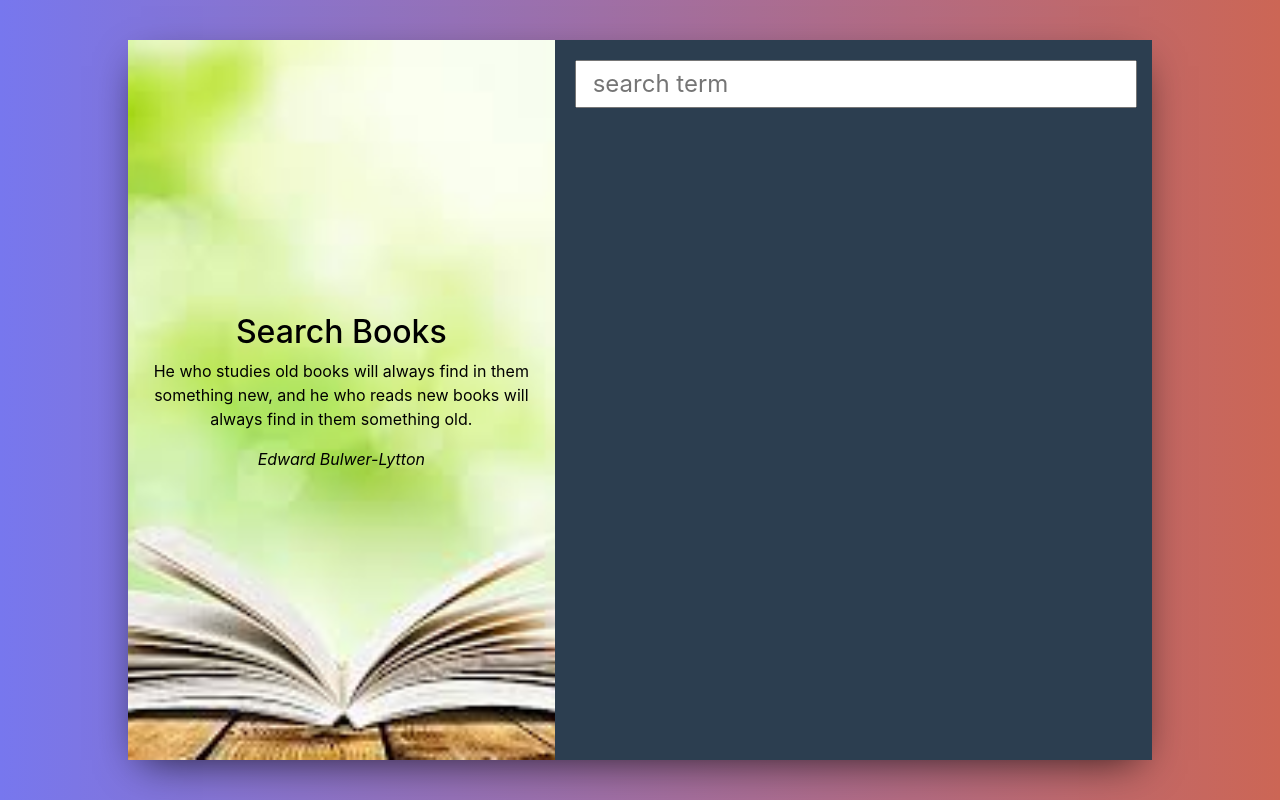
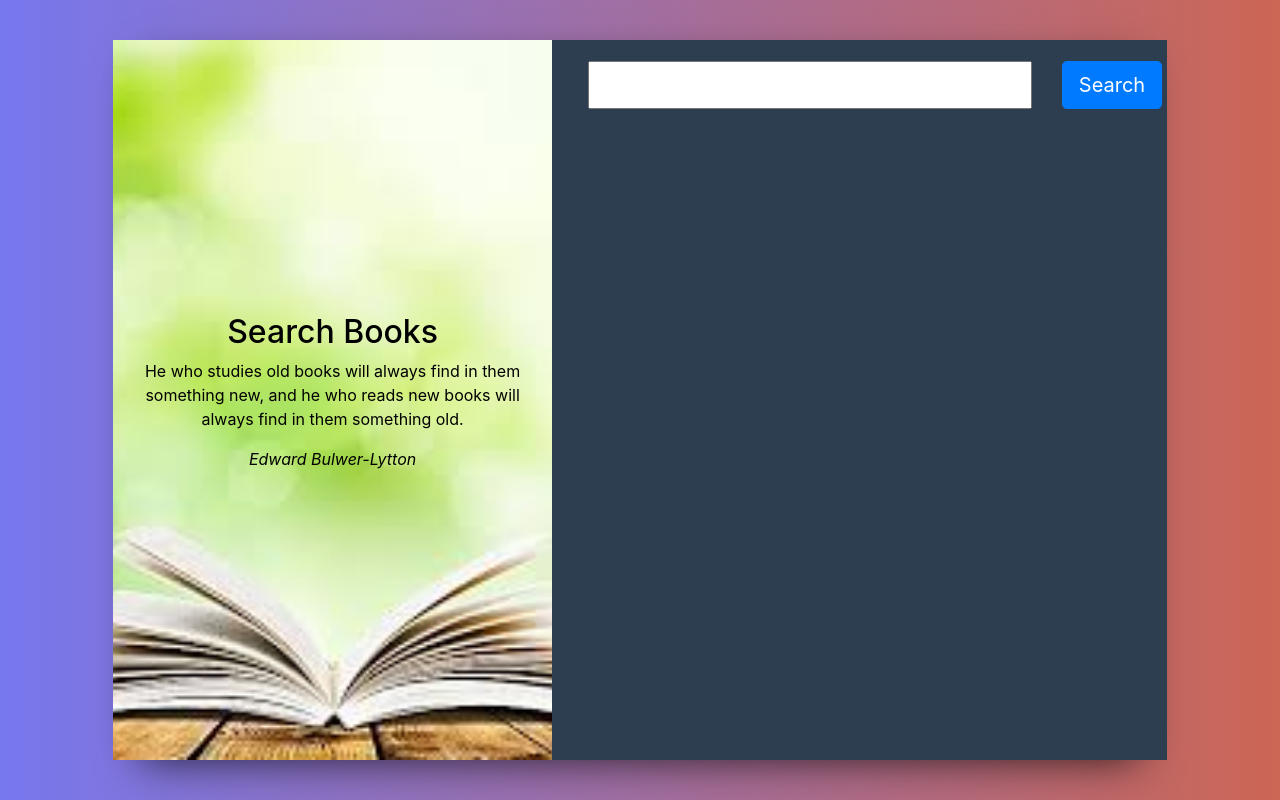
Before and after one commit to tpham20908/books-search, a React (Create React App) app: page / in a window 1280 px wide. Built offline with nearby package versions, Linux system fonts and the light colour scheme.

Commit message:
tweaked components

```diff
--- a/src/components/App.js
+++ b/src/components/App.js
@@ -1,30 +1,36 @@
 import React, { Component } from 'react';
-import $ from "jquery";
 import 'styles/App.css';
-import { APIKEY, URL } from "config";
-import Book from "components/Book";
+import Books from "components/Books";
 import Title from "components/Title";
+import Form from "components/Form";
 
 class App extends Component {
   constructor(props) {
     super(props);
-    this.state = {}
+    this.state = {
+      books: []
+    }
+
+    this.handleSearch = this.handleSearch.bind(this);
   }
 
-  performSearch(searchTerm) {
-    const url = URL + searchTerm;
-    $.ajax({
-      url: url,
-      success: (searchResult) => {
-        let bookRows = [];
-        const items = searchResult.items;
+  handleSearch(searchTerm) {
+    if (searchTerm === "") {
+      window.alert("Cannot find that book!!!");
+      return;
+    }
+    fetch("https://www.googleapis.com/books/v1/volumes?q=" + searchTerm)
+      .then(res => res.json())
+      .then(data => {
+        let list = [];
+        const items = data.items;
         items.forEach(item => {
           let bookInfo = {};
           let info = item.volumeInfo;
           bookInfo.id = item.id;
           bookInfo.title = info.title;
           bookInfo.category = info.categories + "";
-          bookInfo.author = info.authors ? info.authors + "" : "N/A" ;
+          bookInfo.author = info.authors ? info.authors + "" : "N/A";
           bookInfo.publisher = info.publisher;
           bookInfo.publishedDate = info.publishedDate;
           bookInfo.description = info.description;
@@ -32,39 +38,30 @@ class App extends Component {
           bookInfo.infoLink = info.infoLink;
           bookInfo.rating = info.averageRating ? `${info.averageRating}` : "N/A";
 
-          let bookRow = <Book key={bookInfo.id} bookInfo={bookInfo} />
-          bookRows.push(bookRow);
+          list.push(bookInfo);
         });
-        this.setState({ books: bookRows });
-      },
-      error: (xhr, status, err) => {
-        console.error("Failed to fetch data");
-      }
-    })
-  }
-
-  searchHandle(event) {
-    const searchTerm = event.target.value ? event.target.value : " ";
-    this.performSearch(searchTerm);
+        this.setState({ books: list });
+      });
   }
 
   render() {
     return (
       <div className="wrapper">
         <div className="main">
-          <div className="container">
-            <div className="row">
-              <div className="col-sm-5 title-container">
-                <Title />
-              </div>
-              <div className="col-sm-7 list-container">
-                <input onChange={this.searchHandle.bind(this)}
+          <div className="row">
+            <div className="col-sm-5 title-container">
+              <Title />
+            </div>
+            <div className="col-sm-7 list-container">
+              {/* <input onChange={this.searchHandle.bind(this)}
                   placeholder="search term"
                   className="mb-4" />
                 <div className="list">
                   {this.state.books}
-                </div>
-              </div>
+                </div> */}
+
+              <Form onSubmit={this.handleSearch} />
+              <Books bookList={this.state.books} />
             </div>
           </div>
         </div>
--- a/src/components/Book.js
+++ /dev/null
@@ -1,26 +0,0 @@
-import React, { Component } from 'react';
-
-class Books extends Component {
-  render() {
-    return (
-      <div className="row mb-3 ml-2">
-        <img className="col-sm-4 img-fluid img-thumbnail"
-          src={this.props.bookInfo.imageLink}
-          alt={this.props.bookInfo.title} />
-        <div className="col-sm-8">
-          <h5 className="card-title">{this.props.bookInfo.title}</h5>
-          <h6>Author(s): {this.props.bookInfo.author}</h6>
-          <p>Published: {this.props.bookInfo.publishedDate}</p>
-          <p>Publisher: {this.props.bookInfo.publisher}</p>
-          <p>Rating: {this.props.bookInfo.rating}</p>
-          <a href={this.props.bookInfo.infoLink}
-            className="btn btn-primary btn-lg btn-block"
-            target="_blank"
-            rel="noopener noreferrer">Details</a>
-        </div>
-      </div>
-    )
-  }
-}
-
-export default Books
--- /dev/null
+++ b/src/components/Books.js
@@ -0,0 +1,36 @@
+import React, { Component } from 'react'
+
+class Books extends Component {
+  constructor(props) {
+    super(props);
+  }
+
+  render() {
+    const bookItem = this.props.bookList.map(book => (
+      <div key={book.id} className="row mb-3 ml-2">
+        <img className="col-sm-4 img-fluid img-thumbnail"
+          src={book.imageLink}
+          alt={book.title} />
+        <div className="col-sm-8">
+          <h5 className="card-title">{book.title}</h5>
+          <h6>Author(s): {book.author}</h6>
+          <p>Published: {book.publishedDate}</p>
+          <p>Publisher: {book.publisher}</p>
+          <p>Rating: {book.rating}</p>
+          <a href={book.infoLink}
+            className="btn btn-primary btn-lg btn-block"
+            target="_blank"
+            rel="noopener noreferrer">Details</a>
+        </div>
+      </div>
+    ));
+
+    return (
+      <div className="list">
+        {bookItem}
+      </div >
+    )
+  }
+}
+
+export default Books;
--- /dev/null
+++ b/src/components/Form.js
@@ -0,0 +1,46 @@
+import React, { Component } from 'react'
+
+class Form extends Component {
+  constructor(props) {
+    super(props);
+    this.state = {
+      searchTerm: ""
+    };
+
+    this.onChange = this.onChange.bind(this);
+    this.onSubmit = this.onSubmit.bind(this);
+  }
+
+  onChange(e) {
+    this.setState({ searchTerm: e.target.value });
+  }
+
+  onSubmit(e) {
+    e.preventDefault();
+    const searchTerm = this.state.searchTerm;
+    this.props.onSubmit(searchTerm);
+  }
+
+  render() {
+    return (
+      <div className="mb-4 pl-3 pr-3">
+        <form onSubmit={this.onSubmit}>
+          <table>
+            <tbody>
+              <tr className="row">
+                <td className="col-sm-10" >
+                  <input type="text" value={this.state.searchTerm} onChange={this.onChange} />
+                </td>
+                <td className="col-sm-2">
+                  <button type="submit" className="btn btn-primary btn-lg">Search</button>
+                </td>
+              </tr>
+            </tbody>
+          </table>
+        </form>
+      </div>
+    )
+  }
+}
+
+export default Form;
```
Also changed, not shown: fetchBooks.js (deleted, +0 -24 lines).
